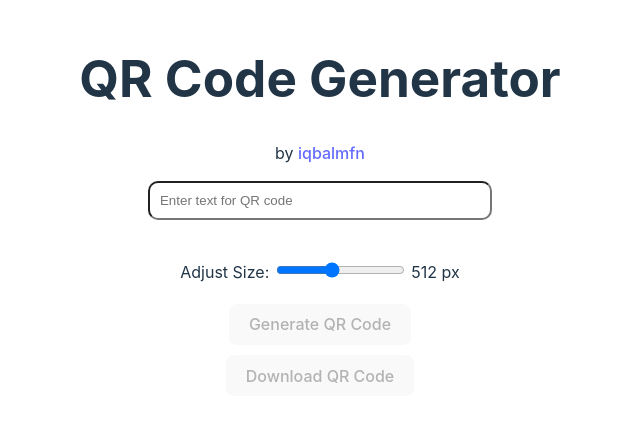
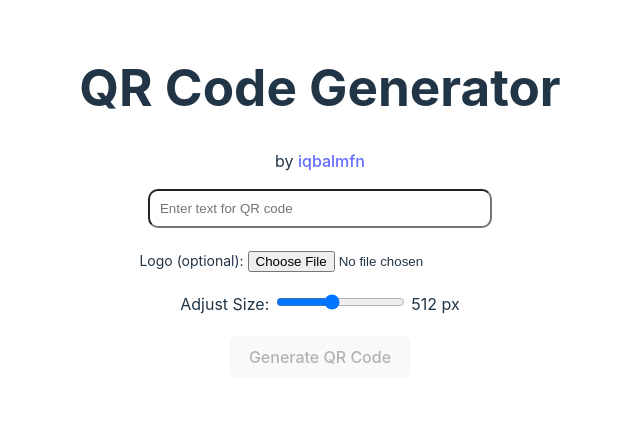
Before and after one commit to iqbalmfn/qrcode-generator, a React (Vite) app: page / in a window 1280 px wide. Shown: the part 194-616 px from the top of the page, without its empty margins (320-960 px from the left). Built offline with nearby package versions, Linux system fonts and the light colour scheme.

Commit message:
feat: tambah fitur upload logo

```diff
--- a/src/App.jsx
+++ b/src/App.jsx
@@ -4,6 +4,7 @@ import "./App.css";
 
 function App() {
   const [inputText, setInputText] = useState("");
+  const [logo, setLogo] = useState(null); // State untuk logo
   const canvasRef = useRef(null); // Referensi untuk elemen canvas
   const [isGenerated, setIsGenerated] = useState(false);
   const [canvasSize, setCanvasSize] = useState(512); // Resolusi canvas, default 512px
@@ -23,6 +24,13 @@ function App() {
       window.removeEventListener("resize", handleResize);
     };
   }, []);
+
+  // Menggunakan useEffect untuk memantau perubahan inputText
+  useEffect(() => {
+    if (!inputText) {
+      setIsGenerated(false);
+    }
+  }, [inputText]);
 
   // Fungsi untuk men-download QR code sebagai gambar PNG
   const handleDownload = () => {
@@ -45,7 +53,34 @@ function App() {
           if (error) console.error(error);
         }
       );
+      if (logo) {
+        addLogoToQRCode(); // Menambahkan logo setelah QR code digenerate
+      }
       setIsGenerated(true);
+    }
+  };
+
+  // Fungsi untuk menambahkan logo ke QR code
+  const addLogoToQRCode = () => {
+    const canvas = canvasRef.current;
+    const context = canvas.getContext("2d");
+    const logoImg = new Image();
+
+    logoImg.src = URL.createObjectURL(logo);
+    logoImg.onload = () => {
+      const logoSize = canvasSize / 7; // Ukuran logo, 1/5 dari ukuran QR code
+      const xPos = (canvasSize - logoSize) / 2; // Posisi logo di tengah
+      const yPos = (canvasSize - logoSize) / 2;
+
+      context.drawImage(logoImg, xPos, yPos, logoSize, logoSize); // Menggambar logo di atas QR code
+    };
+  };
+
+  // Fungsi untuk menangani upload logo
+  const handleLogoUpload = (event) => {
+    const file = event.target.files[0];
+    if (file) {
+      setLogo(file); // Menyimpan file logo ke state
     }
   };
 
@@ -83,6 +118,14 @@ function App() {
             />
           )}
         </div>
+        <div>
+          <label style={{fontSize:'14px'}}>Logo (optional): </label>
+          <input
+            type="file"
+            accept="image/*"
+            onChange={handleLogoUpload}
+          />
+        </div>
         <div style={{ margin: "20px 0" }}>
           <label>Adjust Size: </label>
           <input
@@ -100,11 +143,13 @@ function App() {
             Generate QR Code
           </button>
         </div>
-        <div>
-          <button onClick={handleDownload} disabled={!inputText}>
-            Download QR Code
-          </button>
-        </div>
+        {isGenerated && inputText ? (
+          <div>
+            <button onClick={handleDownload} disabled={!inputText}>
+              Download QR Code
+            </button>
+          </div>
+        ) : null}
       </div>
     </div>
   );
```
